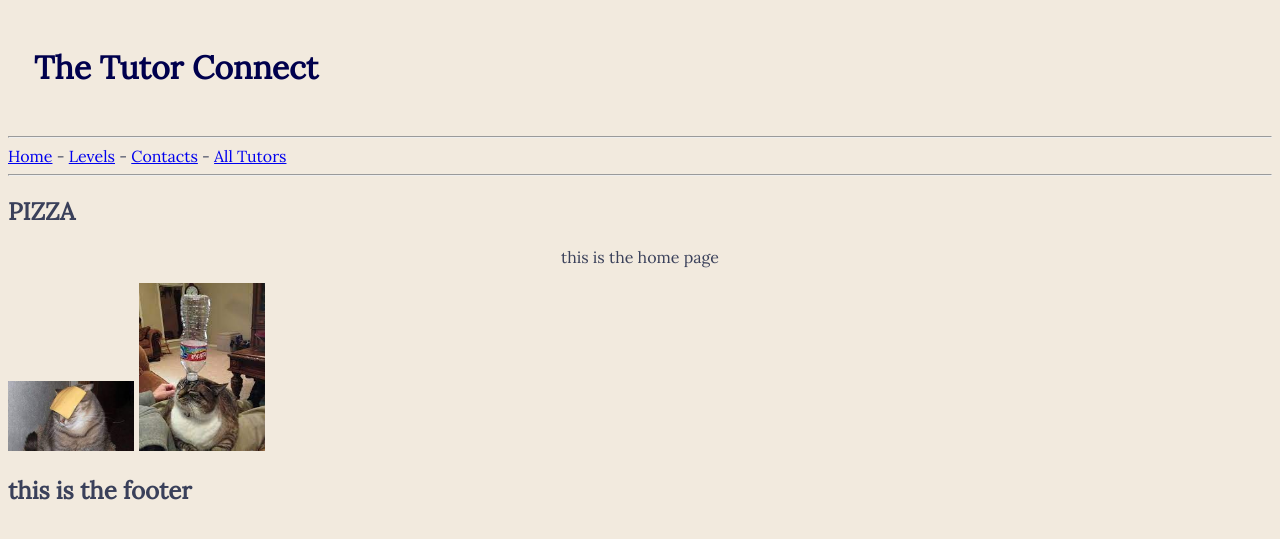
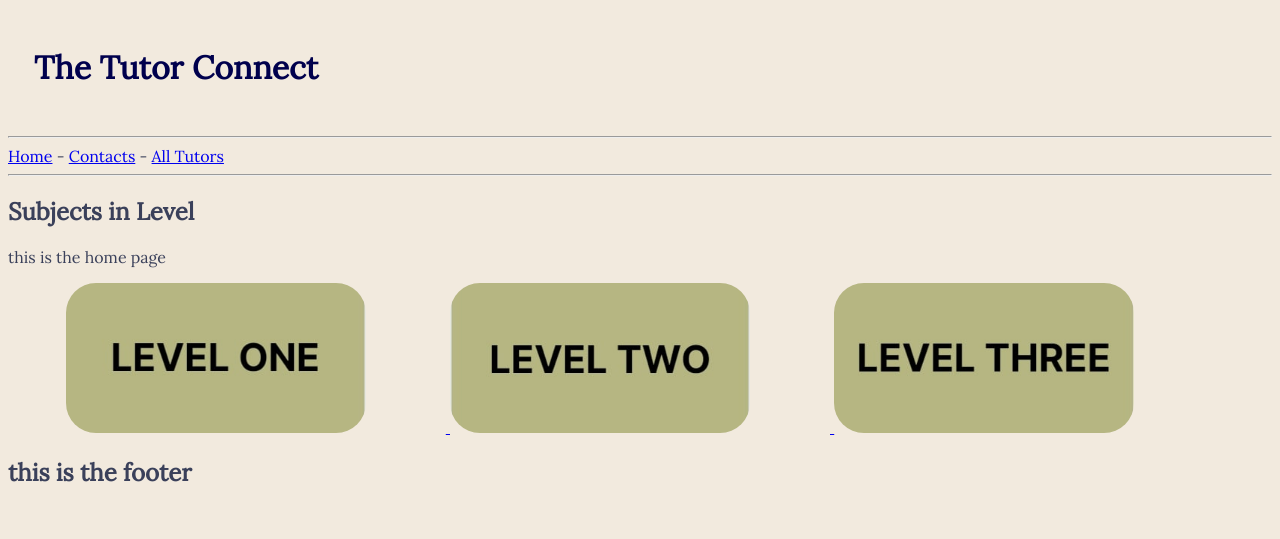
Before and after one commit to jieuwne/13project, a Flask app: page / in a window 1280 px wide. Shown: the top 539 px of the page. Run offline with Flask 3, Linux system fonts and the light colour scheme.

Commit message:
routes are now working for the individual levels and decided not to do the all tutors page

```diff
--- a/app/models.py
+++ b/app/models.py
@@ -37,6 +37,8 @@ class Level(db.Model):
     subjects = db.relationship('Subject', secondary=SubjectLevel, back_populates='levels')
 
 
+
+
 class Subject(db.Model):
     __tablename__ = "Subject"
 
@@ -55,3 +57,6 @@ class Tutor(db.Model):
 
     subjects = db.relationship('Subject', secondary=SubjectTutor, back_populates='tutors')
     times = db.relationship('Time', secondary=TutorTime, back_populates='tutors')
+
+    def __repr__(self):
+        return self.name
--- a/app/routes.py
+++ b/app/routes.py
@@ -20,9 +20,13 @@ def home():
 def show_level(level):
     if level < 1 or level > 3:
         abort(404)
-    results = models.Subject.query.filter_by(level=level).first()
-    print(results.name)
-    return render_template('levels.html', page_title='LEVEL')
+    subject_in_level = models.Subject.query.all()
+    for result in subject_in_level:
+        if result.levels == level:
+            print(result)
+
+
+    return render_template('levels.html', page_title='LEVEL', subject_in_level=subject_in_level, level=level)
 
 
 #@app.route('/subjects/<int:id>')
@@ -34,9 +38,11 @@ def show_level(level):
 
 @app.route('/all_tutors')
 def all_tutors():
-    results = models.Tutor.query.all()
-    print(results.name)
-    return render_template('all_tutors.html', page_title='ALL_TUTORS')
+    tutor_name = models.Tutor.query.all()
+    for result in tutor_name:
+        print(result)
+
+    return render_template('all_tutors.html', page_title='ALL_TUTORS', tutor_name=tutor_name)
 
 @app.route('/tutor/<int:id>')
 def tutors(id):
--- /dev/null
+++ b/app/static/css/style.css
@@ -0,0 +1,38 @@
+@import url('https://fonts.googleapis.com/css2?family=Lora&display=swap');
+
+body{
+    font-family:"Lora";
+    background-color:#f2eade;
+    color :#3a405a;
+}
+
+/* mouse hovering color change */
+
+a:hover {
+    color: rgb(255, 180, 180)
+}
+
+h1{
+    color:rgb(0, 0, 77);
+    padding: 26px;
+}
+
+
+.button{
+    text-align: center;
+    border-radius: 30px;
+    object-fit: cover;
+    width: 300px;
+    height: 150px;
+    margin-right: 80px;
+}
+
+.column {
+    text-align: center;
+}
+
+.row::after {
+    content: "";
+    clear: both;
+    display: table;
+}
--- a/app/templates/home.html
+++ b/app/templates/home.html
@@ -2,15 +2,26 @@
 {% extends 'layout.html' %}'
 {% block content %}
 
-<h2>PIZZA</h2>
+<h2>Subjects in Level</h2>
 
-<p> <center>this is the home page</center> </p>
+<p>this is the home page</p>
 
-<img src="/static/images/download.jpg"
-    width=10%
-    height=10% />
-<img src="/static/images/catwaterhead.jpg"
-    width = 10%
-    height = 10% />
+<div class = main_buttons>
 
+<div class="row">
+    <div class="column">
+        <a href="/level/1"><img src="static/images/level1.jpg" class = "button"/>
+        </a>
+
+        <a href="/level/2"><img src="static/images/Level2.jpg" class = "button"/>
+        </a>
+
+        <a href="/level/2"><img src="static/images/Level3.jpg" class = "button"/>
+        </a>
+    </div>
+    </div>
+
+
+
+</div>
 {% endblock %}
--- a/app/templates/nav.html
+++ b/app/templates/nav.html
@@ -1,5 +1,5 @@
 <nav>
     <hr>
-    <a href='/'>Home</a> - <a href='/level'> Levels</a> - <a href='/contact'> Contacts</a> - <a href= '/all_tutors'> All Tutors</a>
+    <a href='/'>Home</a> - <a href='/contact'> Contacts</a> - <a href= '/all_tutors'> All Tutors</a>
     <hr>
 </nav>
--- a/app/templates/static/css/style.css
+++ /dev/null
@@ -1,18 +0,0 @@
-@import url('https://fonts.googleapis.com/css2?family=Lora&display=swap');
-
-body{
-    font-family:"Lora";
-    background-color:#f2eade;
-    color :#3a405a;
-}
-
-/* mouse hovering color change */
-
-a:hover {
-    color: rgb(255, 180, 180)
-}
-
-h1{
-    color:rgb(0, 0, 77);
-    padding: 26px;
-}
```
Also changed, not shown: app/templates/all_tutors.html (+7 -6 lines), app/templates/level.html (deleted, +0 -9 lines), app/templates/levels.html (added, +15 -0 lines), app/static/images/Biology.PNG (added), app/static/images/Chemistry.PNG (added), app/static/images/English.PNG (added), app/static/images/Level1.jpg (added), app/static/images/Level2.jpg (added), app/static/images/Level3.jpg (added), app/static/images/Mathematics.PNG (added), app/static/images/Physics.PNG (added), app/static/images/catwaterhead.jpg (renamed from app/templates/static/images/catwaterhead.jpg), app/static/images/download.jpg (renamed from app/templates/static/images/download.jpg).
